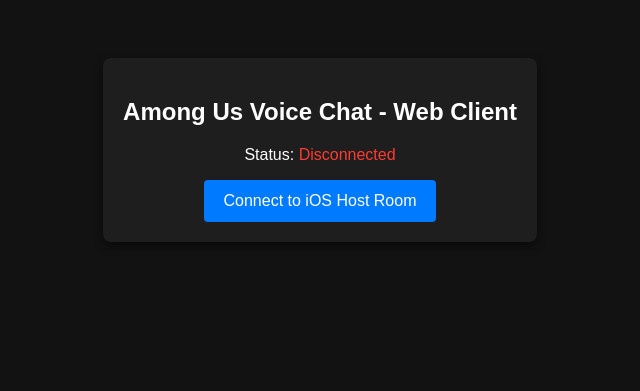
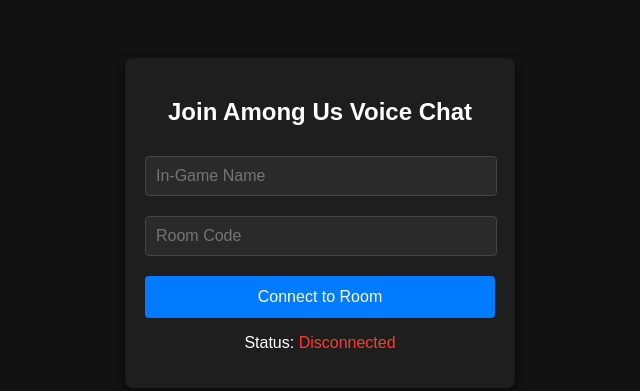
Before and after one commit to Tvman4/AUVc-Web, a plain HTML site: page index.html in a window 1280 px wide. Shown: the whole page, without its empty margins (320-960 px from the left). Drawn offline with nearby package versions, Linux system fonts and the light colour scheme; no server answers.

Commit message:
Update index.html

```diff
--- a/index.html
+++ b/index.html
@@ -18,6 +18,18 @@
             border-radius: 8px;
             display: inline-block;
             box-shadow: 0 4px 10px rgba(0,0,0,0.5);
+            max-width: 350px;
+            width: 100%;
+        }
+        input {
+            width: calc(100% - 20px);
+            padding: 10px;
+            margin: 10px 0;
+            border-radius: 4px;
+            border: 1px solid #444;
+            background-color: #2a2a2a;
+            color: white;
+            font-size: 16px;
         }
         button {
             background-color: #007aff;
@@ -27,17 +39,27 @@
             font-size: 16px;
             border-radius: 4px;
             cursor: pointer;
+            width: 100%;
+            margin-top: 10px;
         }
         button:hover {
             opacity: 0.9;
+        }
+        .error {
+            color: #ff3b30;
+            font-size: 14px;
+            margin-top: 10px;
         }
     </style>
 </head>
 <body>
     <div class="card">
-        <h2>Among Us Voice Chat - Web Client</h2>
+        <h2>Join Among Us Voice Chat</h2>
+        <input type="text" id="username" placeholder="In-Game Name" required>
+        <input type="text" id="roomCode" placeholder="Room Code" required>
+        <button id="joinBtn">Connect to Room</button>
+        <p id="errorMsg" class="error"></p>
         <p>Status: <span id="status" style="color: #ff3b30;">Disconnected</span></p>
-        <button id="joinBtn">Connect to iOS Host Room</button>
     </div>
 
     <!-- Socket.io client library via CDN -->
```
